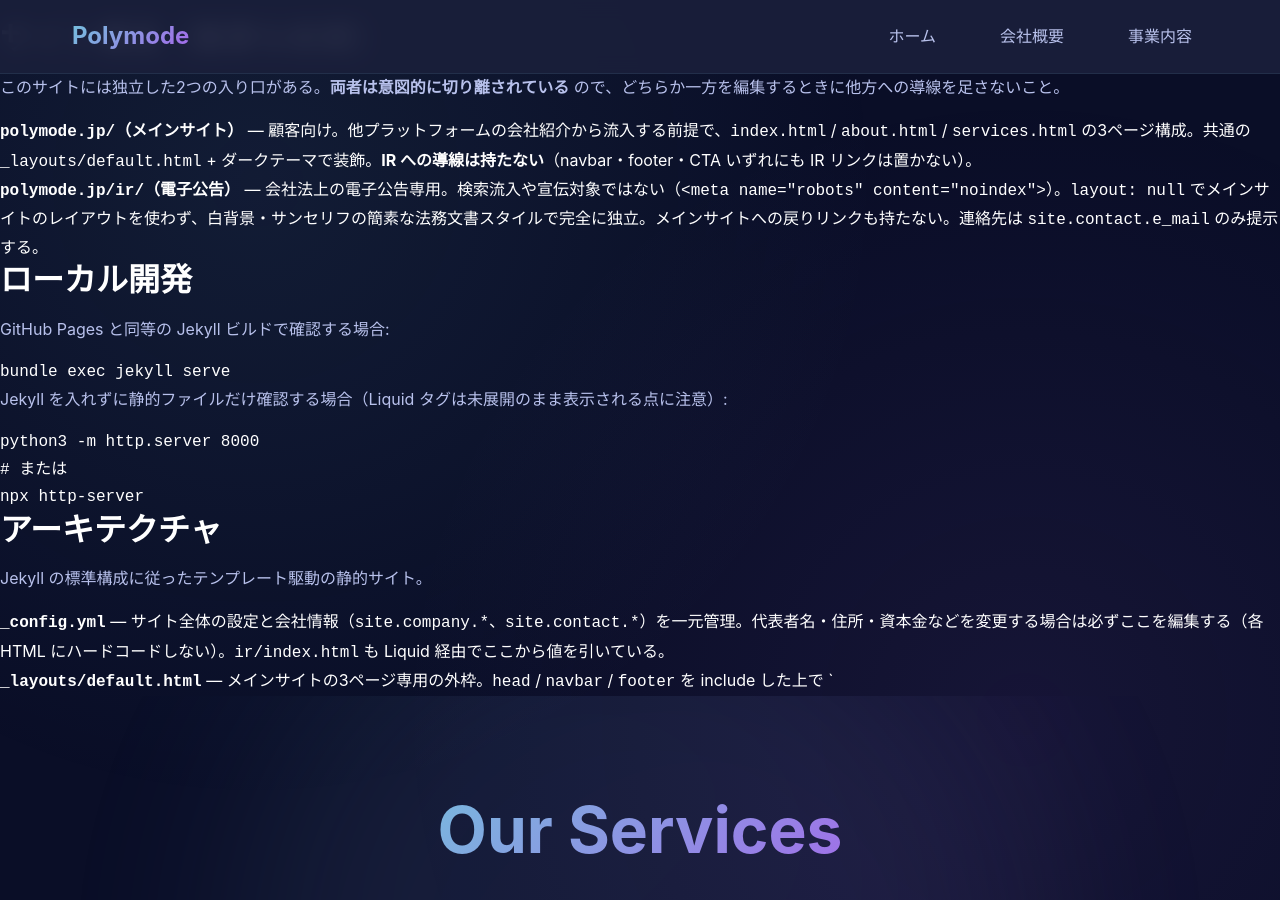
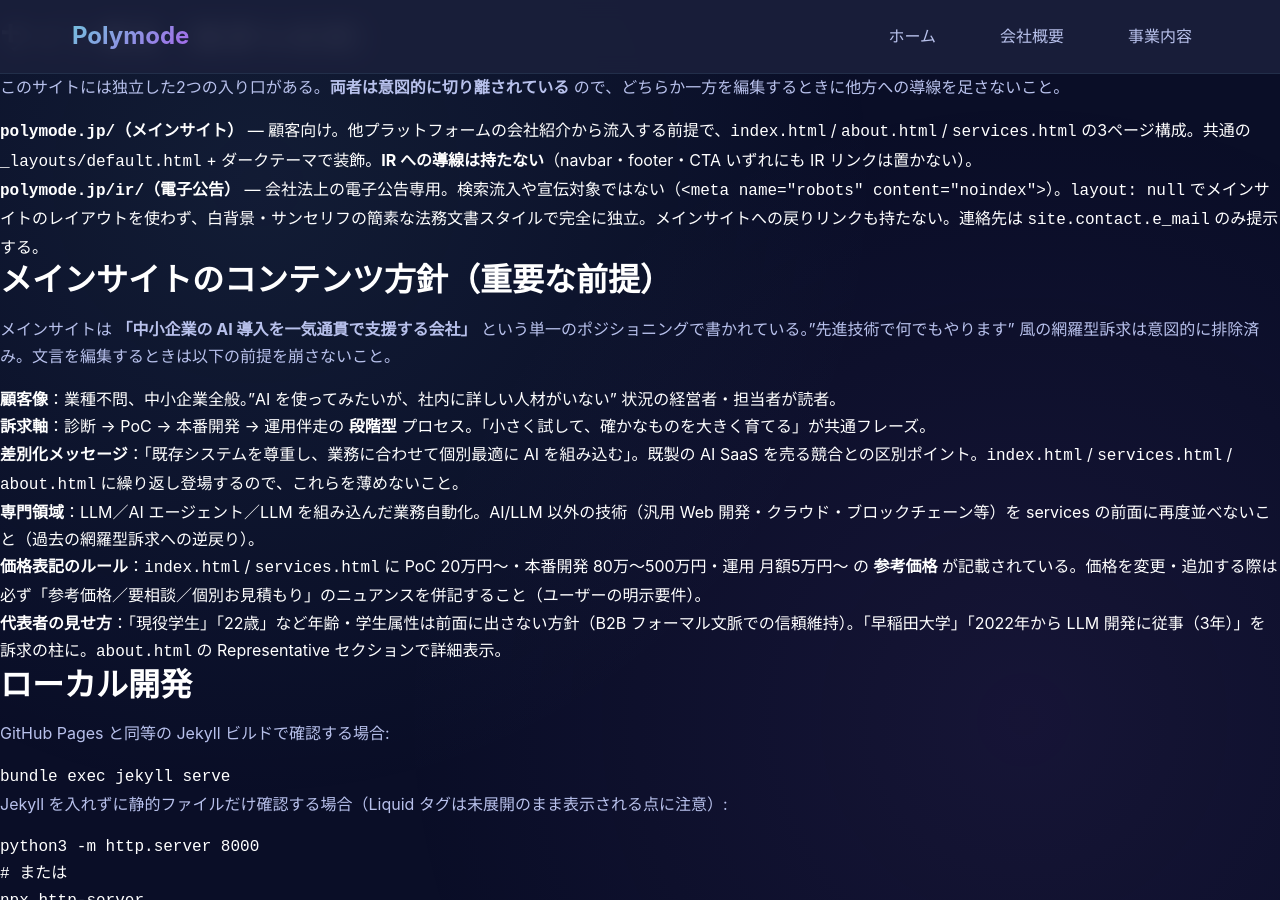
Before and after one commit to Polymode-Inc/polymode.jp, a Jekyll site: the page built from CLAUDE.md, in a window 1280 px wide and 900 px high, scrolled down 436 px. Built offline with Jekyll 4.4.1, drawn with Linux system fonts in a browser that asks for light colours; our own code applies the rules of GitHub Pages for plain Markdown files; some of the changed text lies outside the part shown.

Commit message:
UPDATE: CLAUDE.md / README.md を新訴求軸に追従
- CLAUDE.md に「メインサイトのコンテンツ方針」セクションを新設し、
  訴求軸・顧客像・差別化メッセージ・価格表記ルール・代表者の見せ方を
  将来の編集ガードとして明文化
- 旧コメントアウト事業に関する記述を削除
- README.md のページ詳細を新構成（段階型サービス・代表者プロフィール
  ・事例セクション）に書き換え

Co-Authored-By: Claude Opus 4.7 <noreply@anthropic.com>

```diff
--- a/CLAUDE.md
+++ b/CLAUDE.md
@@ -20,6 +20,17 @@ This file provides guidance to Claude Code (claude.ai/code) when working with co
 
 - **`polymode.jp/`（メインサイト）** — 顧客向け。他プラットフォームの会社紹介から流入する前提で、`index.html` / `about.html` / `services.html` の3ページ構成。共通の `_layouts/default.html` + ダークテーマで装飾。**IR への導線は持たない**（navbar・footer・CTA いずれにも IR リンクは置かない）。
 - **`polymode.jp/ir/`（電子公告）** — 会社法上の電子公告専用。検索流入や宣伝対象ではない（`<meta name="robots" content="noindex">`）。`layout: null` でメインサイトのレイアウトを使わず、白背景・サンセリフの簡素な法務文書スタイルで完全に独立。メインサイトへの戻りリンクも持たない。連絡先は `site.contact.e_mail` のみ提示する。
+
+## メインサイトのコンテンツ方針（重要な前提）
+
+メインサイトは **「中小企業の AI 導入を一気通貫で支援する会社」** という単一のポジショニングで書かれている。"先進技術で何でもやります" 風の網羅型訴求は意図的に排除済み。文言を編集するときは以下の前提を崩さないこと。
+
+- **顧客像**：業種不問、中小企業全般。"AI を使ってみたいが、社内に詳しい人材がいない" 状況の経営者・担当者が読者。
+- **訴求軸**：診断 → PoC → 本番開発 → 運用伴走の **段階型** プロセス。「小さく試して、確かなものを大きく育てる」が共通フレーズ。
+- **差別化メッセージ**：「既存システムを尊重し、業務に合わせて個別最適に AI を組み込む」。既製の AI SaaS を売る競合との区別ポイント。`index.html` / `services.html` / `about.html` に繰り返し登場するので、これらを薄めないこと。
+- **専門領域**：LLM／AI エージェント／LLM を組み込んだ業務自動化。AI/LLM 以外の技術（汎用 Web 開発・クラウド・ブロックチェーン等）を services の前面に再度並べないこと（過去の網羅型訴求への逆戻り）。
+- **価格表記のルール**：`index.html` / `services.html` に PoC 20万円〜・本番開発 80万〜500万円・運用 月額5万円〜 の **参考価格** が記載されている。価格を変更・追加する際は必ず「参考価格／要相談／個別お見積もり」のニュアンスを併記すること（ユーザーの明示要件）。
+- **代表者の見せ方**：「現役学生」「22歳」など年齢・学生属性は前面に出さない方針（B2B フォーマル文脈での信頼維持）。「早稲田大学」「2022年から LLM 開発に従事（3年）」を訴求の柱に。`about.html` の Representative セクションで詳細表示。
 
 ## ローカル開発
 
@@ -52,6 +63,6 @@ Jekyll の標準構成に従ったテンプレート駆動の静的サイト。
 
 - **メインと IR を相互リンクしない**（[サイト構造](#サイト構造重要な前提) 参照）。ナビ／フッター／CTA に IR リンクを足さない。IR ページからメインへの戻りリンクも足さない。
 - ナビ／フッターのリンクを増減する場合は `_includes/navbar.html` と `_includes/footer.html` の両方を更新する。
-- 事業セクションのうち IT 以外（投資・不動産・コンテンツ制作）は現在コメントアウトで非表示にされている（コミット `669c18a` 参照）。復活が容易なよう削除ではなくコメントアウトで残す方針。
 - ページ間リンクは Jekyll の `{{ site.baseurl }}` を前置すること（navbar/footer はこの方式）。
 - 新しい決算公告 PDF を追加する際は、`ir/` 配下に PDF を置き、`ir/index.html` の `<tbody>` 内に行を追記する。
+- `services.html` に書かれている事例（Case Studies）は **顧客名を伏せて業務軸で一般化** した記述。新事例を追加する際もこの粒度（業務カテゴリ＋作ったもの）を維持し、固有名詞は出さない。
```
Also changed, not shown: README.md.
